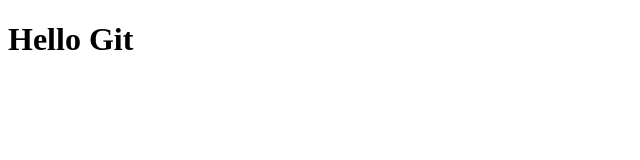
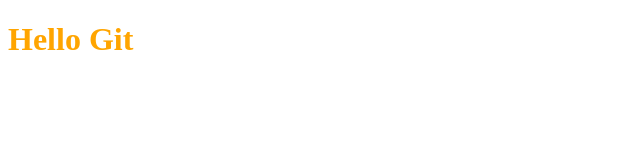
Before and after one commit to dranikovich/try, a plain HTML site: page index.html in a window 1280 px wide. Shown: the whole page, without its empty margins (0-640 px from the left). Drawn offline with Linux system fonts and the light colour scheme.

Commit message:
linked index with styles

```diff
--- a/index.html
+++ b/index.html
@@ -5,6 +5,7 @@
     <meta http-equiv="X-UA-Compatible" content="IE=edge">
     <meta name="viewport" content="width=device-width, initial-scale=1.0">
     <title>Document</title>
+    <link rel="stylesheet" href="./assets/style.css">
 </head>
 <body>
     <h1>Hello Git</h1>
```
